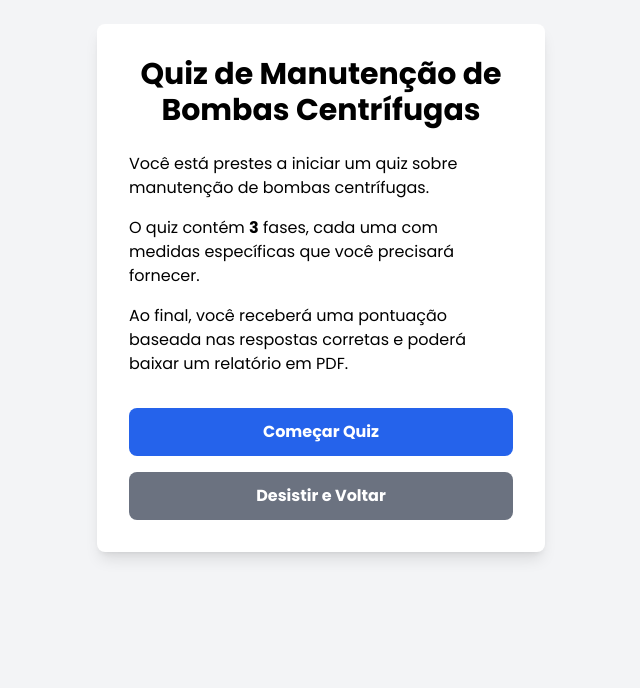
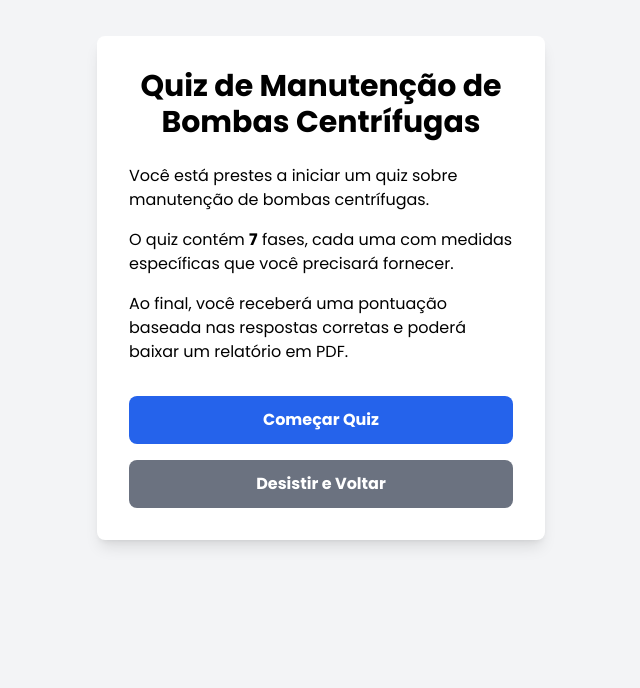
Before and after one commit to IcaroDEVms/TCC-mecanica, a React (Create React App) app in the folder quiz-motor/: page /QuizMotor in a window 1280 px wide. Shown: the part 112-800 px from the top of the page, without its empty margins (319-959 px from the left). Built offline with nearby package versions, Linux system fonts and the light colour scheme.

Commit message:
adicionei o resto das fases

```diff
--- a/quiz-motor/src/pages/QuizMotor.js
+++ b/quiz-motor/src/pages/QuizMotor.js
@@ -2,6 +2,203 @@ import { useState, useEffect } from 'react';
 import {jsPDF} from 'jspdf';
 
 export default function QuizMecanica() {
+
+  // Dados das fases do quiz
+  const fases = [
+  {
+    id: 1,
+    titulo: "Ajuste da Folga do Rotor",
+    descricao: "Meça as dimensões necessárias para o ajuste da folga do rotor da bomba centrífuga",
+    imagem: "../manual/M-01.png",
+    imagemMobile: "../manual/M-01.png",
+    campos: [
+      {
+        id: 1,
+        label: "Excentricidade do Anel (mm)",
+        labelMain:'Medição de Excentricidade do anel de desgaste do rotor LOA',
+        x: 61, y: 31, xMobile: 75, yMobile: 15,
+        valorCorreto: "0.07",
+        width: "160px", minWidth: "120px",
+        widthMobile: "140px",
+        inputWidth: "100px", inputWidthMobile: "80px", inputHeight: "22px"
+      },
+      {
+        id: 2,
+        label: "Excentricidade do cubo (mm)",
+        labelMain:"Medição de Excentricidade do cubo do aclopamento",
+        x: 61, y: 85, xMobile: 70, yMobile: 50,
+        valorCorreto: "0.07",
+        width: "170px", minWidth: "150px",
+        widthMobile: "140px",
+        inputWidth: "100px", inputWidthMobile: "80px", inputHeight: "32px"
+      }
+    ]
+  },
+  {
+    id: 2,
+    titulo: "Alinhamento do Acoplamento",
+    descricao: "Identifique as dimensões corretas para o alinhamento do acoplamento da bomba",
+    imagem: "../manual/M-02.png",
+    imagemMobile: "../manual/M-02.png",
+    campos: [
+      {
+        id: 3,
+        label: "Desalinhamento Radial (mm)",
+        labelMain:"Medição de excentricidade da guia de caixa de mancais",
+        x: 36, y: 39, xMobile: 75, yMobile: 15,
+        valorCorreto: "0.07",
+        width: "150px", widthMobile: "140px",
+        inputWidth: "100px", inputWidthMobile: "80px"
+      },
+      {
+        id: 4,
+        label: "Desalinhamento Angular (mm)",
+        labelMain:"Medição de Excentricidade do anel de desgaste do motor LA",
+        x: 67, y: 39, xMobile: 70, yMobile: 50,
+        valorCorreto: "0.07",
+        width: "220px", widthMobile: "140px",
+        inputWidth: "100px", inputWidthMobile: "80px"
+      }
+    ]
+  },
+  {
+    id: 3,
+    titulo: "Dimensionamento do Selo Mecânico",
+    descricao: "Insira as medidas corretas para a instalação do selo mecânico",
+    imagem: "../manual/M-03.png",
+    imagemMobile: "../manual/M-03.png",
+    campos: [
+      {
+        id: 5,
+        label: "Comprimento de Inserção (mm)",
+        labelMain: "Medição de excentricidade do anel de desgaste da caixa de selagem",
+        x: 33, y: 40, xMobile: 75, yMobile: 15,
+        valorCorreto: "12.5",
+        width: "220px", widthMobile: "140px",
+        inputWidth: "100px", inputWidthMobile: "80px"
+      },
+      {
+        id: 6,
+        label: "Diâmetro Interno (mm)",
+        labelMain: "Medição da excentricidade das guias dos selos componente e selo cartucho",
+        x: 33, y: 55, xMobile: 70, yMobile: 50,
+        valorCorreto: "45.2",
+        width: "200px", widthMobile: "140px",
+        inputWidth: "100px", inputWidthMobile: "80px"
+      },
+      {
+        id: 7,
+        label: "Espessura da Face (mm)",
+        labelMain: "Medição da excentricidade da guia da caixa de selagem",
+        x: 68, y: 45, xMobile: 65, yMobile: 85,
+        valorCorreto: "1.8",
+        width: "200px", widthMobile: "140px",
+        inputWidth: "100px", inputWidthMobile: "80px"
+      }
+    ]
+  },
+  {
+    id: 4,
+    titulo: "Verificação de Empeno Máximo",
+    descricao: "Medição de empeno máximo (RunOut) nos rotores e cubo do acoplamento.",
+    imagem: "../manual/M-04.png",
+    imagemMobile: "../manual/M-04.png",
+    campos: [
+      {
+        id: 8,
+        label: "Empeno nos Rotores (mm)",
+        labelMain: "Medição de empeno na região dos rotores",
+        x: 20, y: 20, xMobile: 25, yMobile: 15,
+        valorCorreto: "0.03",
+        width: "180px", inputWidth: "100px", inputHeight: "28px"
+      },
+      {
+        id: 9,
+        label: "Empeno no Cubo (mm)",
+        labelMain: "Medição de empeno na região do cubo do acoplamento",
+        x: 50, y: 90, xMobile: 55, yMobile: 70,
+        valorCorreto: "0.03",
+        width: "180px", inputWidth: "100px", inputHeight: "28px"
+      }
+    ]
+  },
+  {
+    id: 5,
+    titulo: "Verificação de Perpendicularidade",
+    descricao: "Medição de perpendicularidade em várias partes da bomba.",
+    imagem: "../manual/M-05.png",
+    imagemMobile: "../manual/M-05.png",
+    campos: [
+      {
+        id: 10,
+        label: "Encosto da Caixa de Selagem (mm)",
+        labelMain: "Perpendicularidade da posição 10",
+        x: 20, y: 20, xMobile: 25, yMobile: 15,
+        valorCorreto: "0.03",
+        width: "200px", inputWidth: "100px", inputHeight: "28px"
+      },
+      {
+        id: 11,
+        label: "Encosto da Carcaça (mm)",
+        labelMain: "Perpendicularidade da posição 11",
+        x: 70, y: 20, xMobile: 75, yMobile: 15,
+        valorCorreto: "0.03",
+        width: "200px", inputWidth: "100px", inputHeight: "28px"
+      },
+      {
+        id: 12,
+        label: "Encosto da Sobreposta (mm)",
+        labelMain: "Perpendicularidade da posição 12",
+        x: 50, y: 50, xMobile: 55, yMobile: 45,
+        valorCorreto: "0.05",
+        width: "200px", inputWidth: "100px", inputHeight: "28px"
+      },
+      {
+        id: 13,
+        label: "Cubo do Acoplamento (mm)",
+        labelMain: "Perpendicularidade da posição 13",
+        x: 50, y: 90, xMobile: 55, yMobile: 80,
+        valorCorreto: "0.03",
+        width: "200px", inputWidth: "100px", inputHeight: "28px"
+      }
+    ]
+  },
+  {
+    id: 6,
+    titulo: "Folgas Máximas para Rolamentos",
+    descricao: "Informe os limites máximos de folga interna conforme o diâmetro do eixo.",
+    imagem: "../manual/M-06.png",
+    imagemMobile: "../manual/M-06.png",
+    campos: [
+      {
+        id: 14,
+        label: "Folga Interna para Rolamento (mm)",
+        labelMain: "Folga da posição 14 (Rolamentos)",
+        x: 20, y: 30, xMobile: 25, yMobile: 20,
+        valorCorreto: "0.03",
+        width: "220px", inputWidth: "120px", inputHeight: "28px"
+      }
+    ]
+  },
+  {
+    id: 7,
+    titulo: "Folga Axial / Escora de Rolamento",
+    descricao: "Medição do jogo axial ou de escora dos rolamentos.",
+    imagem: "../manual/M-07.png",
+    imagemMobile: "../manual/M-07.png",
+    campos: [
+      {
+        id: 15,
+        label: "Folga Axial ou de Escora (mm)",
+        labelMain: "Medição do jogo axial ou escora",
+        x: 70, y: 50, xMobile: 75, yMobile: 45,
+        valorCorreto: "0.03",
+        width: "220px", inputWidth: "120px", inputHeight: "28px"
+      }
+    ]
+  }
+];
+
   // Estados para gerenciar o quiz
   const [showIntro, setShowIntro] = useState(true);
   const [faseAtual, setFaseAtual] = useState(0);
@@ -17,7 +214,7 @@ export default function QuizMecanica() {
   const [gameOver, setGameOver] = useState(false);
   const [motivoGameOver, setMotivoGameOver] = useState('');
   const [progresso, setProgresso] = useState({
-    ultimaFaseLiberada: 1, // Começa na fase 1
+    ultimaFaseLiberada: fases.length,
     camposRespondidos: []
   });
   const [ordemCamposRespondidos, setOrdemCamposRespondidos] = useState([]);
@@ -110,140 +307,6 @@ export default function QuizMecanica() {
       [campoId]: true
     });
   };
-
-
-  // Dados das fases do quiz
-  const fases = [
-    {
-      id: 1,
-      titulo: "Ajuste da Folga do Rotor",
-      descricao: "Meça as dimensões necessárias para o ajuste da folga do rotor da bomba centrífuga",
-      imagem: "../manual/M-01.png",
-      imagemMobile: "../manual/M-01.png",
-      campos: [
-        {
-          id: 1,
-          label: "Excentricidade do Anel (mm)",
-          labelMain:'Medição de Excentricidade do anel de desgaste do rotor LOA',
-          x: 61,            // Posição X para desktop
-          y: 31,            // Posição Y para desktop
-          xMobile: 75,      // Posição X para mobile
-          yMobile: 15,      // Posição Y para mobile
-          valorCorreto: "0.07",
-          width: "160px",         // Largura da caixa para desktop
-          minWidth: "120px",      // Largura mínima
-          widthMobile: "140px",   // Largura para mobile
-          inputWidth: "100px",    // Largura do input para desktop
-          inputWidthMobile: "80px", // Largura do input para mobile
-          inputHeight: "22px"     // Altura do input
-        },
-        {
-          id: 2,
-          label: "Excentricidade do cubo (mm)",
-          labelMain:"Medição de Excentricidade do cubo do aclopamento",
-          x: 61,
-          y: 85,
-          xMobile: 70,
-          yMobile: 50,
-          valorCorreto: "0.07",
-          width: "170px",
-          minWidth: "150px",
-          widthMobile: "140px",
-          inputWidth: "100px",
-          inputWidthMobile: "80px",
-          inputHeight: "32px"
-        },
-      ]
-    },
-    {
-      id: 2,
-      titulo: "Alinhamento do Acoplamento",
-      descricao: "Identifique as dimensões corretas para o alinhamento do acoplamento da bomba",
-      imagem: "../manual/M-02.png",
-      imagemMobile: "../manual/M-02.png",
-      campos: [
-        {
-          id: 3,
-          label: "Desalinhamento Radial (mm)",
-          labelMain:"Medição de excentricidade da guia de caixa de mancais",
-          x: 36,
-          y: 39,
-          xMobile: 75,
-          yMobile: 15,
-          valorCorreto: "0.07",
-          width: "150px",
-          widthMobile: "140px",
-          inputWidth: "100px",
-          inputWidthMobile: "80px"
-        },
-        {
-          id: 4,
-          label: "Desalinhamento Angular (mm)",
-          labelMain:"Medição de Excentricidade do anel de desgaste do motor LA",
-          x: 67,
-          y: 39,
-          xMobile: 70,
-          yMobile: 50,
-          valorCorreto: "0.07",
-          width: "220px",
-          widthMobile: "140px",
-          inputWidth: "100px",
-          inputWidthMobile: "80px"
-        },
-      ]
-    },
-    {
-      id: 3,
-      titulo: "Dimensionamento do Selo Mecânico",
-      descricao: "Insira as medidas corretas para a instalação do selo mecânico",
-      imagem: "../manual/M-03.png",
-      imagemMobile: "../manual/M-03.png",
-      campos: [
-        {
-          id: 5,
-          label: "Comprimento de Inserção (mm)",
-          labelMain: "Medição de excentricidade do anel de desgaste da caixa de selagem",
-          x: 33,
-          y: 40,
-          xMobile: 75,
-          yMobile: 15,
-          valorCorreto: "12.5",
-          width: "220px",
-          widthMobile: "140px",
-          inputWidth: "100px",
-          inputWidthMobile: "80px"
-        },
-        {
-          id: 6,
-          label: "Diâmetro Interno (mm)",
-          labelMain: "Medição da excentricidade das guias dos selos componente e selo cartucho",
-          x: 33,
-          y: 55,
-          xMobile: 70,
-          yMobile: 50,
-          valorCorreto: "45.2",
-          width: "200px",
-          widthMobile: "140px",
-          inputWidth: "100px",
-          inputWidthMobile: "80px"
-        },
-        {
-          id: 7,
-          label: "Espessura da Face (mm)",
-          labelMain: "Medição da excentricidade da guia da caixa de selagem",
-          x: 68,
-          y: 45,
-          xMobile: 65,
-          yMobile: 85,
-          valorCorreto: "1.8",
-          width: "200px",
-          widthMobile: "140px",
-          inputWidth: "100px",
-          inputWidthMobile: "80px"
-        },
-      ]
-    }
-  ];
 
   const handleExit = () => {
   window.location.href = 'TelaInicial';
```
